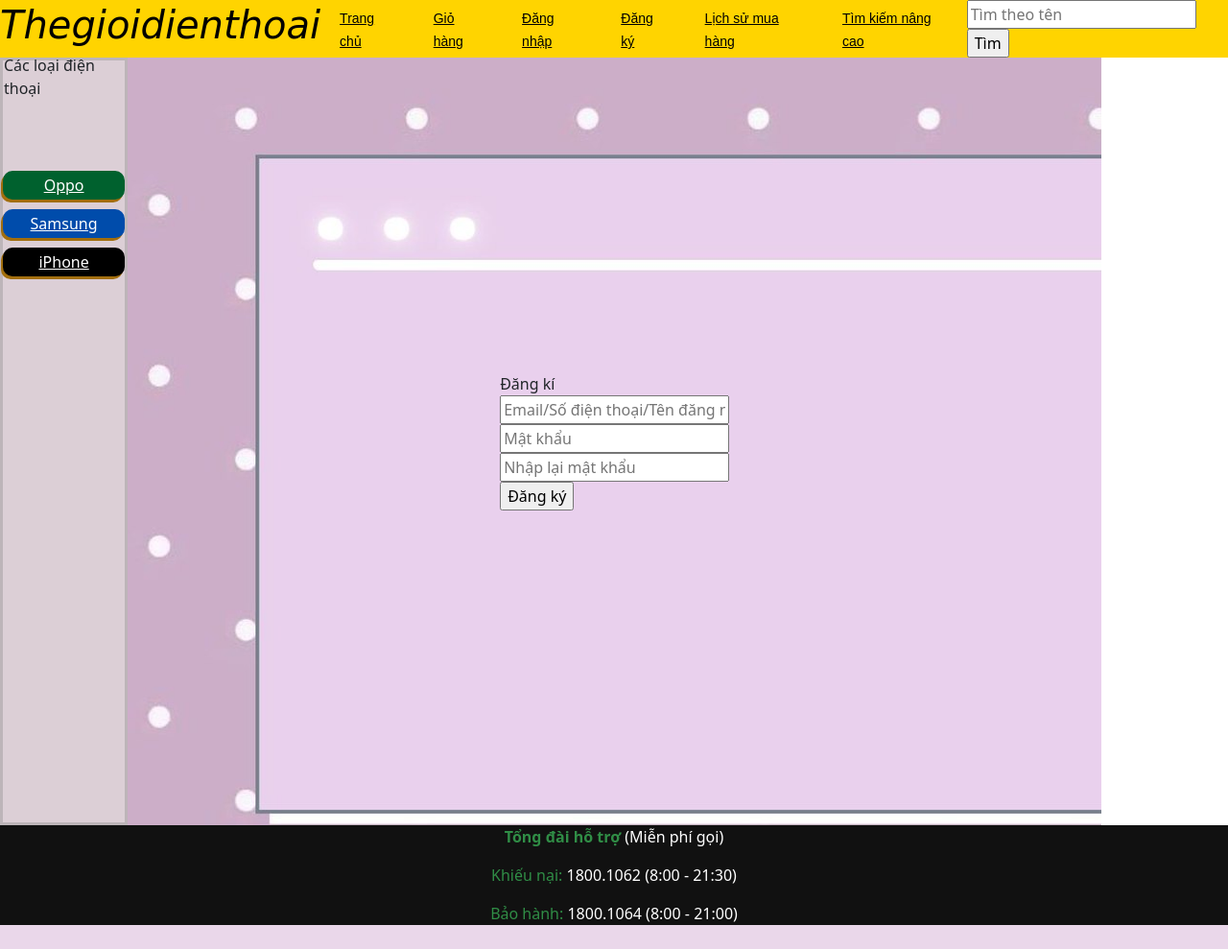
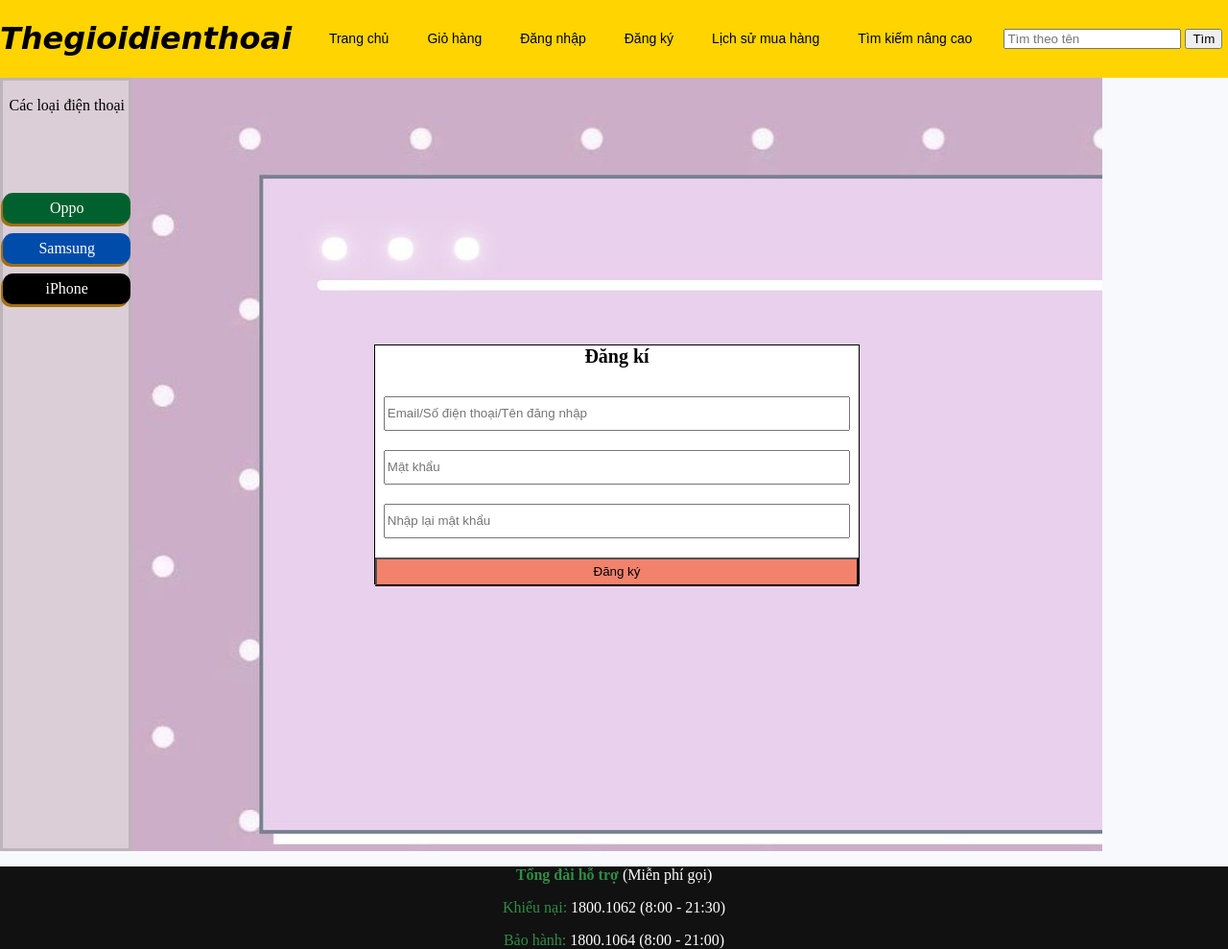
Before and after one commit to devkhang/php_web, a PHP site: page /singup.php in a window 1280 px wide. Shown: the whole page at 96% size. Before the commit the page ends 964 px from the top, so only its background shows below. Run offline with PHP 8.4, Linux system fonts and the light colour scheme.

Commit message:
signup_action_update

```diff
--- a/header.php
+++ b/header.php
@@ -8,10 +8,43 @@
     <!--<link rel="stylesheet" href="style_test1.css">-->
     <link rel="stylesheet" href="css/product_list_layout_style.css">
     <link rel="stylesheet" href="css/layout_style.css">
-    <link href="https://cdn.jsdelivr.net/npm/bootstrap@5.0.2/dist/css/bootstrap.min.css" rel="stylesheet" integrity="sha384-EVSTQN3/azprG1Anm3QDgpJLIm9Nao0Yz1ztcQTwFspd3yD65VohhpuuCOmLASjC" crossorigin="anonymous">
     <style>
+    .box-signup{
+        width: 50%;
+        height: 250px;
+        text-align: center;
+
+        background-color: rgba(255,255,255,255);
+        border-style: solid;
+        border-width: 1px;
+
+        box-sizing: border-box;
 
 
+    }
+    .box-signup #singup-title{
+        font-size: 20px;
+        font-weight:bolder;
+        margin-bottom: 30px;
+
+
+    }
+    .box-signup div{
+        margin-bottom: 20px;
+        width: 100%;
+    }
+    .box-signup .box-itme form input{
+        width: 95%;
+        height: 30px;
+    }
+
+    .box-signup #submit form input{
+
+        width: 100%;
+        height: 30px;
+        background-color: rgba(243,130,108,255);
+        cursor: pointer;
+    }
     </style>
 
 
--- a/singup.php
+++ b/singup.php
@@ -7,23 +7,23 @@
                     Đăng kí
                 </div>
                 <div class="box-itme" id="email">
-                    <form action="" method="get">
+                    <form action="include/signup.inc.php" method="post">
                         <input type="text" id="username" name="username" placeholder="Email/Số điện thoại/Tên đăng nhập">
                     </form>
                 </div>
                 <div class="box-itme" id="password">
-                    <form action="" method="get">
+                    <form action="include/signup.inc.php" method="post">
                         <input type="password" id="password" name="password" placeholder="Mật khẩu">
                     </form>
                 </div>
                 <div class="box-itme" id="repassword">
-                    <form action="" method="get">
-                        <input type="password" id="password" name="password" placeholder="Nhập lại mật khẩu">
+                    <form action="include/signup.inc.php" method="post">
+                        <input type="password" id="password1" name="rep_password" placeholder="Nhập lại mật khẩu">
                     </form>
                 </div>
 
                 <div class="box-itme" id="submit">
-                    <form action="" method="get" onsubmit="announment()" target="_blank">
+                    <form action="include/signup.inc.php" method="post" onsubmit="announment()" target="_blank">
                         <input type="submit" id="submit" name="submit" value="Đăng ký">
                     </form>
                 </div>
```
Also changed, not shown: include/db.inc.php (added, +11 -0 lines), include/functions.php (added, +9 -0 lines), include/signup.inc.php (added, +28 -0 lines).
